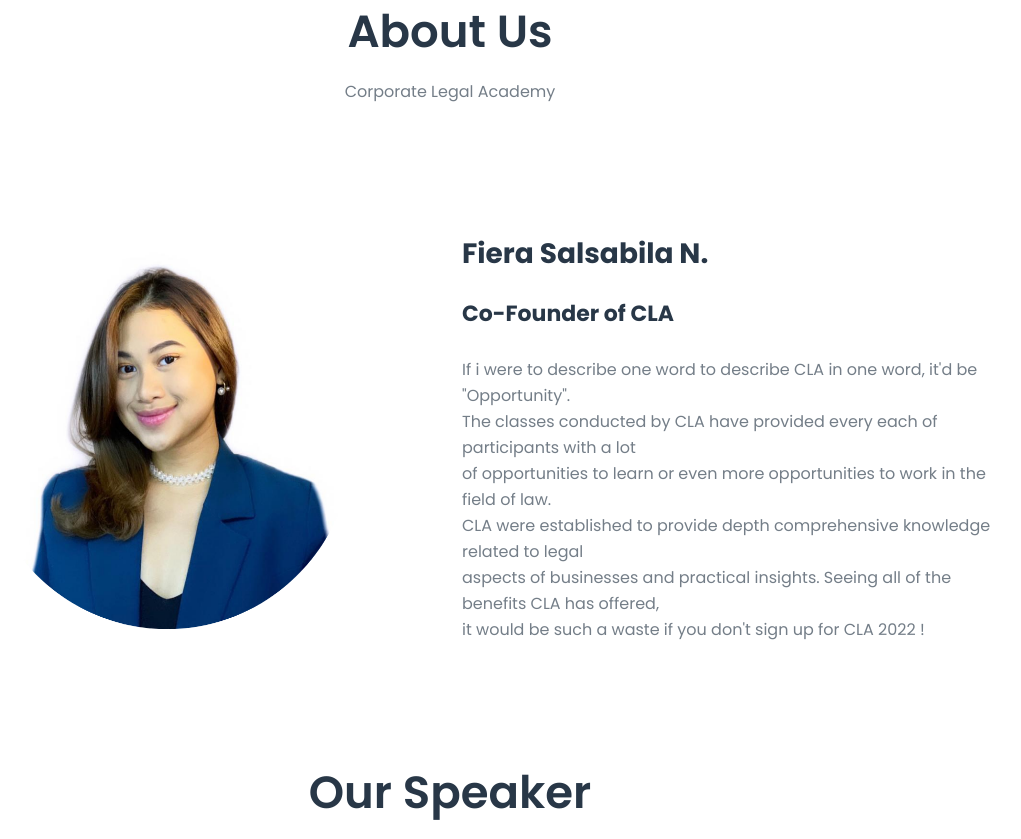
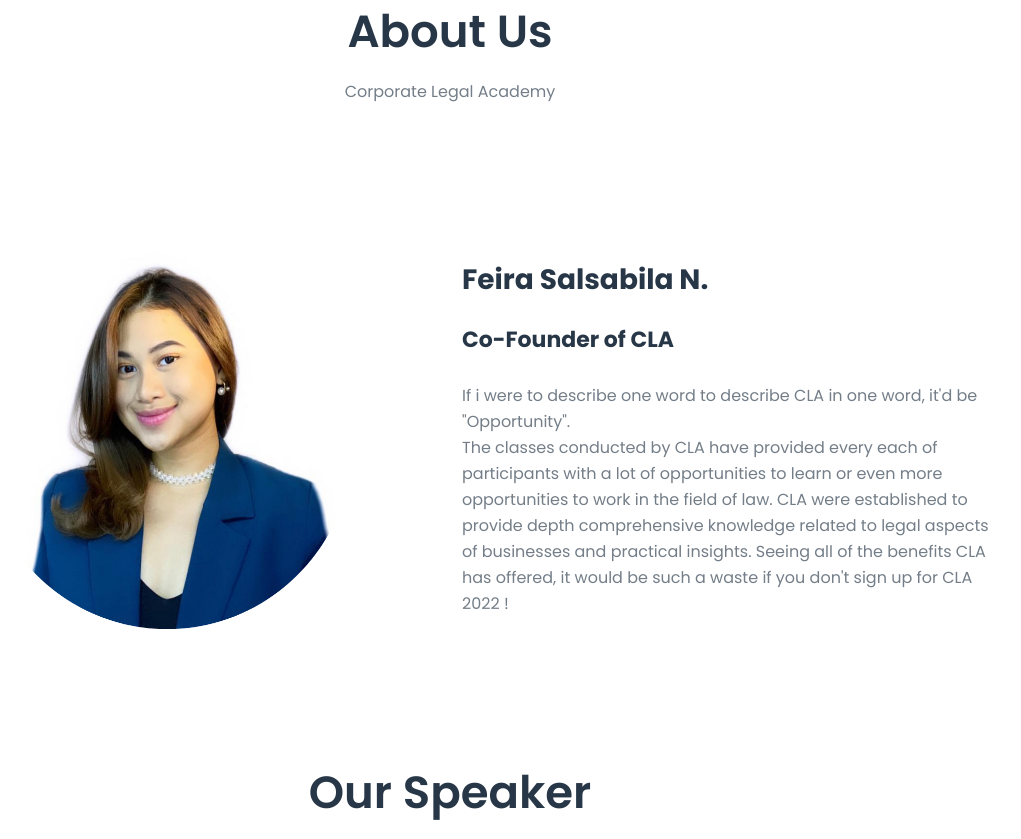
Before and after one commit to Tintapen/coprlegal, a CodeIgniter app: page /database/ in a window 1280 px wide. Shown: the part 883-1722 px from the top of the page, without its empty margins (190-1211 px from the left). Run offline with CodeIgniter, Linux system fonts and the light colour scheme.

Commit message:
Memperbaiki typo fiera

```diff
--- a/application/views/template/about.php
+++ b/application/views/template/about.php
@@ -19,13 +19,13 @@
 				</div>
 				<div class="col-xl-6 col-lg-6">
 				<div class="hero-content">
-				<h3 class="mb-30 wow fadeInUp" data-wow-delay=".2s">Fiera Salsabila N.
+				<h3 class="mb-30 wow fadeInUp" data-wow-delay=".2s">Feira Salsabila N.
 
 				</h3>
 				<h4 class="mb-30 wow fadeInUp" data-wow-delay=".2s">Co-Founder of CLA</h4>
 
-						<p class="wow fadeInUp" data-wow-delay=".4s">If i were to describe one word to describe CLA in one word, it'd be "Opportunity".<br> The classes conducted by CLA have provided every each of participants with a lot <br> of opportunities to learn or even more opportunities to work in the field of law.<br>
-						CLA were established to provide depth comprehensive knowledge related to legal <br> aspects of businesses and practical insights. Seeing all of the benefits CLA has offered,<br> it would be such a waste if you don't sign up for CLA 2022 !</p>
+						<p class="wow fadeInUp" data-wow-delay=".4s">If i were to describe one word to describe CLA in one word, it'd be "Opportunity".<br> The classes conducted by CLA have provided every each of participants with a lot of opportunities to learn or even more opportunities to work in the field of law.
+						CLA were established to provide depth comprehensive knowledge related to legal aspects of businesses and practical insights. Seeing all of the benefits CLA has offered, it would be such a waste if you don't sign up for CLA 2022 !</p>
 
 					</div>
 				</div>
```
